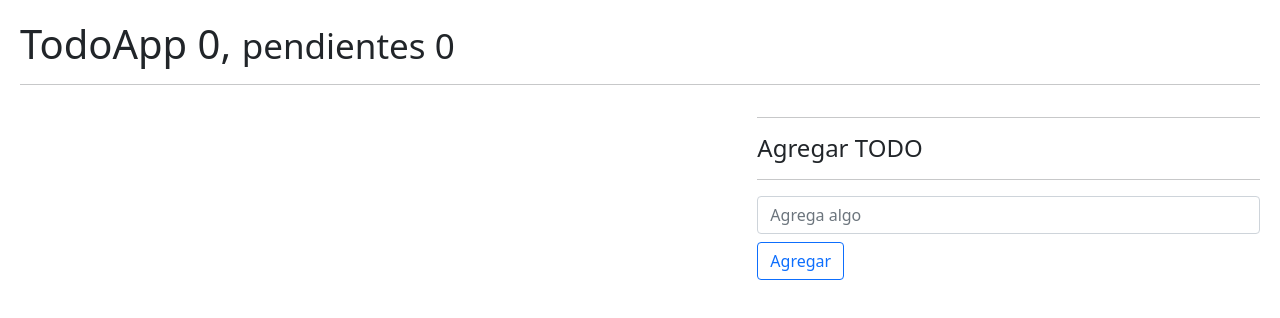
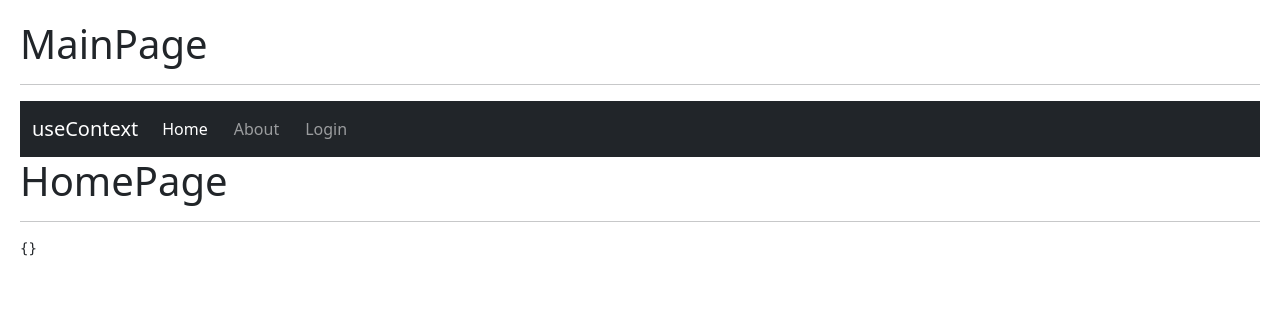
Before and after one commit to andresisfx/Hooks-Reducer, a React (Vite) app: page / in a window 1280 px wide. Shown: the top 318 px of the page. Built offline with nearby package versions, Linux system fonts and the light colour scheme.

Commit message:
using useContext

```diff
--- a/package.json
+++ b/package.json
@@ -9,12 +9,14 @@
   },
   "dependencies": {
     "react": "19.0.0",
-    "react-dom": "19.0.0"
+    "react-dom": "19.0.0",
+    "react-router-dom": "6"
   },
   "devDependencies": {
     "@types/react": "^18.0.0",
     "@types/react-dom": "^18.0.0",
     "@vitejs/plugin-react": "^1.3.0",
+    "cross-env": "^7.0.3",
     "vite": "^2.9.5"
   }
 }
--- /dev/null
+++ b/src/09-useContext/AboutPage.jsx
@@ -0,0 +1,7 @@
+import React from 'react'
+
+export const AboutPage = () => {
+  return (
+    <div>AboutPage</div>
+  )
+}
--- /dev/null
+++ b/src/09-useContext/HomePage.jsx
@@ -0,0 +1,16 @@
+import React from 'react'
+import { useContext } from 'react'
+import { UserContext } from './context/UserContext'
+
+export const HomePage = () => {
+    const {user}  = useContext(UserContext);
+  return (
+    <>
+        <h1>HomePage</h1>
+        <hr />
+        <pre>
+            {JSON.stringify(user, null, 3)}
+        </pre>
+    </>
+  )
+}
--- /dev/null
+++ b/src/09-useContext/LoginPage.jsx
@@ -0,0 +1,25 @@
+import React,{useContext} from 'react'
+import { UserContext } from './context/UserContext';
+
+export const LoginPage = () => {
+
+    const {user,setUser}=useContext(UserContext);
+  return (
+    <>
+
+    <h1>LoginPage{user?.name}</h1>
+    <hr />
+        <pre>
+            {JSON.stringify(user,null,3)}
+        </pre>
+        <button
+         className="btn btn-primary"
+         onClick={ () => setUser({id: 123, name: 'Fernando', email: 'fernando@google'}) }
+         >
+            setUser
+        </button>
+
+    </>
+
+  )
+}
--- /dev/null
+++ b/src/09-useContext/MainPage.jsx
@@ -0,0 +1,28 @@
+import React from 'react'
+import { Routes, Route , Link} from 'react-router-dom'
+import { AboutPage } from './AboutPage'
+import { HomePage } from './HomePage'
+import { LoginPage } from './LoginPage'
+import { NavBar } from './NavBar'
+import { UserProvider } from './context/UserProvider'
+
+export const MainPage = () => {
+  return (
+   <UserProvider>
+
+    <h1>MainPage</h1>
+    <hr />
+    <NavBar/>
+
+    <Routes>
+        <Route path="/" element={<HomePage/>} />
+        <Route path="about" element={<AboutPage/>} />
+        <Route path="login" element={<LoginPage/>} />
+
+        <Route path="/*" element={<LoginPage/>} />
+    </Routes>
+
+
+   </UserProvider>
+  )
+}
--- /dev/null
+++ b/src/09-useContext/NavBar.jsx
@@ -0,0 +1,36 @@
+import React from 'react'
+import { Link, NavLink } from 'react-router-dom'
+
+export const NavBar = () => {
+  return (
+    <nav className="navbar navbar-expand-sm navbar-dark bg-dark">
+        <div className="container-fluid">
+            <Link className="navbar-brand" href="#">useContext</Link>
+
+            <div className="collapse navbar-collapse" id="navbarNav">
+                <ul className="navbar-nav">
+                    <NavLink
+                        className={({ isActive }) => `nav-link ${isActive ? 'active' : ''}`}
+                        to="/">
+                        Home
+                    </NavLink>
+                    <NavLink
+                        className={({isActive})=> `nav-link ${isActive ? 'active' : ''}` }
+
+
+
+                        to="/about">
+                        About
+                    </NavLink>
+                    <NavLink
+                        className={({isActive})=> `nav-link ${isActive ? 'active' : ''}` }
+                        to="/login">
+                        Login
+                    </NavLink>
+
+                </ul>
+            </div>
+        </div>
+    </nav>
+  )
+}
--- /dev/null
+++ b/src/09-useContext/context/UserContext.jsx
@@ -0,0 +1,3 @@
+import { createContext } from "react";
+
+export const UserContext = createContext();
--- /dev/null
+++ b/src/09-useContext/context/UserProvider.jsx
@@ -0,0 +1,19 @@
+import React,{ useState} from 'react'
+import { UserContext } from './UserContext'
+
+
+// const user={
+//     id: 123,
+//     name: 'Fernando',
+//     email: 'fernando@google'
+// }
+export const UserProvider = ({children}) => {
+
+    const [user, setUser] = useState({});
+  return (
+    // <UserContext.Provider value={{hola: 'Mundo', user}}>
+    <UserContext.Provider value={{user, setUser}}>
+        {children}
+    </UserContext.Provider>
+  )
+}
--- a/src/index.css
+++ b/src/index.css
@@ -5,3 +5,6 @@
 button {
     margin-right: 10px;
 }
+a {
+    margin-right: 10px;
+}
--- a/src/main.jsx
+++ b/src/main.jsx
@@ -1,5 +1,7 @@
 import React from 'react';
 import ReactDOM from 'react-dom/client';
+import './index.css'
+import { BrowserRouter } from 'react-router-dom';
 
 
 // import { HooksApp } from './HooksApp';
@@ -14,13 +16,14 @@
 // import { MemoHook } from './06-memos/MemoHook';
 // import { CallbackHook } from './06-memos/CallbackHook';
 // import { Padre } from './07-tarea-memo/Padre';
-import './index.css'
-// import '../src/08-useReducer/intro-Reducer.js';
-import { TodoApp } from './08-useReducer/TodoApp';
+// import { TodoApp } from './08-useReducer/TodoApp';
 
+import { MainPage } from './09-useContext/MainPage';
 ReactDOM.createRoot(document.getElementById('root')).render(
-  // <React.StrictMode>
-    // <Padre />
-    <TodoApp />
-  // </React.StrictMode>
+
+ <BrowserRouter>
+  {/* // <React.StrictMode>*/}
+      <MainPage/>
+  {/* // </React.StrictMode>*/}
+  </BrowserRouter>
 )
```
Also changed, not shown: 1 other file (tests, documents, lock files or other folders).
